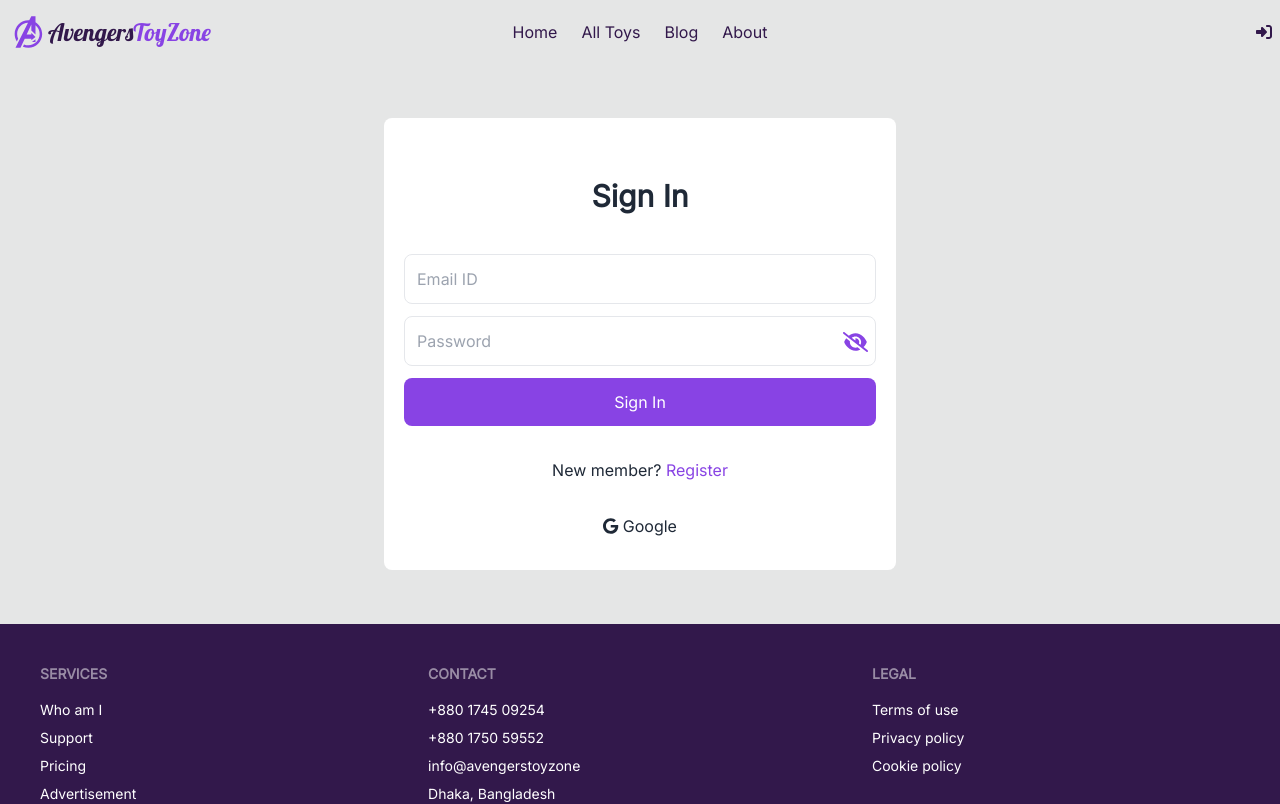
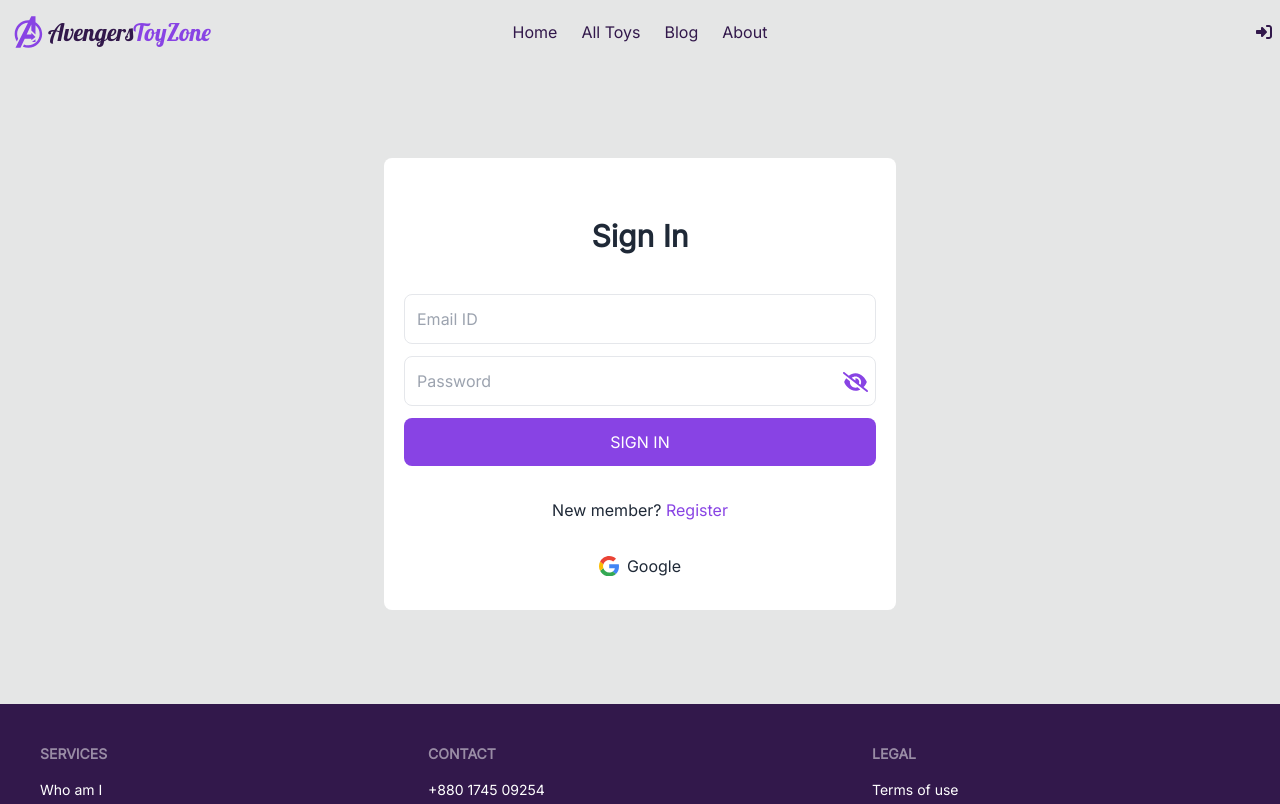
Before and after one commit to MehediHasan95/avengers-toy-zone-client, a React (Vite) app: page /authentication in a window 1280 px wide. Shown: the top 804 px of the page. Built offline with nearby package versions, Linux system fonts and the light colour scheme; no server answers.

Commit message:
sign up sign in and error page complete

```diff
--- a/src/components/auth/Authentication.jsx
+++ b/src/components/auth/Authentication.jsx
@@ -1,8 +1,8 @@
-import { faGoogle } from "@fortawesome/free-brands-svg-icons";
 import { faEye, faEyeSlash } from "@fortawesome/free-solid-svg-icons";
 import { FontAwesomeIcon } from "@fortawesome/react-fontawesome";
 import { useContext, useState } from "react";
 import { AuthContext } from "../../provider/AuthProvider";
+import { useLocation, useNavigate } from "react-router-dom";
 
 const Authentication = () => {
   const [toggle, setToggle] = useState(false);
@@ -13,8 +13,13 @@ const Authentication = () => {
   const { userSignUp, userProfileUpdate, userSignIn, signInWithGoogle } =
     useContext(AuthContext);
 
+  const navigate = useNavigate();
+  const location = useLocation();
+  const from = location?.state?.from?.pathname || "/";
+
   const handleAuthentication = (e) => {
     e.preventDefault();
+    setLoader(true);
     const displayName = e?.target?.displayName?.value;
     const email = e?.target?.email?.value;
     const password = e?.target?.password?.value;
@@ -23,13 +28,30 @@ const Authentication = () => {
     if (displayName && photoURL) {
       userSignUp(email, password)
         .then(() => {
-          userProfileUpdate(displayName, photoURL);
+          userProfileUpdate(displayName, photoURL)
+            .then(() => {
+              navigate(from, { replace: true });
+              setLoader(false);
+            })
+            .catch((err) => {
+              setMessage(err.code);
+              setLoader(false);
+            });
         })
         .catch((err) => {
           setMessage(err);
+          setLoader(false);
         });
     } else {
-      console.log("login");
+      userSignIn(email, password)
+        .then(() => {
+          navigate(from, { replace: true });
+          setLoader(false);
+        })
+        .catch((err) => {
+          setMessage(err.code);
+          setLoader(false);
+        });
     }
   };
 
@@ -40,7 +62,7 @@ const Authentication = () => {
   };
 
   return (
-    <div className="px-2 lg:px-0 max-w-8xl mx-auto min-h-[70vh] grid place-items-center">
+    <div className="px-2 lg:px-0 max-w-8xl mx-auto min-h-[70vh] my-10 grid place-items-center">
       <div className="w-10/12 lg:w-2/5 bg-base-100 p-5 rounded-lg">
         <form onSubmit={handleAuthentication}>
           <h1 className="text-center text-3xl font-bold my-10">
@@ -88,8 +110,24 @@ const Authentication = () => {
               required
             />
           )}
-          <button className="w-full p-3 mb-3 bg-blueViolet text-white rounded-lg">
-            Sign In
+          <button className="w-full p-3 mb-3 bg-blueViolet text-white rounded-lg uppercase">
+            {toggle ? (
+              <>
+                {loader ? (
+                  <span className="loading loading-bars loading-xs"></span>
+                ) : (
+                  "Register"
+                )}
+              </>
+            ) : (
+              <>
+                {loader ? (
+                  <span className="loading loading-bars loading-xs"></span>
+                ) : (
+                  "Sign In"
+                )}
+              </>
+            )}
           </button>
         </form>
         <p className="text-red-500 text-center">{message}</p>
@@ -97,17 +135,47 @@ const Authentication = () => {
           {toggle ? "Already member?" : "New member?"}{" "}
           <button
             onClick={() => setToggle(!toggle)}
-            className="text-blueViolet hover:font-bold hover:underline"
+            className="text-blueViolet hover:font-bold hover:underline border-none outline-none"
           >
             {toggle ? "SignIn" : "Register"}
           </button>
         </p>
 
-        <div>
-          <button onClick={handleGoogleSignIn} className="w-full p-3">
-            <FontAwesomeIcon icon={faGoogle} /> Google
+        {toggle || (
+          <button
+            onClick={handleGoogleSignIn}
+            className="w-full p-3 border-none outline-none flex justify-center items-center hover:text-blueViolet"
+          >
+            <svg
+              xmlns="http://www.w3.org/2000/svg"
+              viewBox="0 0 326667 333333"
+              shapeRendering="geometricPrecision"
+              textRendering="geometricPrecision"
+              imageRendering="optimizeQuality"
+              fillRule="evenodd"
+              clipRule="evenodd"
+              width={20}
+            >
+              <path
+                d="M326667 170370c0-13704-1112-23704-3518-34074H166667v61851h91851c-1851 15371-11851 38519-34074 54074l-311 2071 49476 38329 3428 342c31481-29074 49630-71852 49630-122593m0 0z"
+                fill="#4285f4"
+              />
+              <path
+                d="M166667 333333c44999 0 82776-14815 110370-40370l-52593-40742c-14074 9815-32963 16667-57777 16667-44074 0-81481-29073-94816-69258l-1954 166-51447 39815-673 1870c27407 54444 83704 91852 148890 91852z"
+                fill="#34a853"
+              />
+              <path
+                d="M71851 199630c-3518-10370-5555-21482-5555-32963 0-11482 2036-22593 5370-32963l-93-2209-52091-40455-1704 811C6482 114444 1 139814 1 166666s6482 52221 17777 74814l54074-41851m0 0z"
+                fill="#fbbc04"
+              />
+              <path
+                d="M166667 64444c31296 0 52406 13519 64444 24816l47037-45926C249260 16482 211666 1 166667 1 101481 1 45185 37408 17777 91852l53889 41853c13520-40185 50927-69260 95001-69260m0 0z"
+                fill="#ea4335"
+              />
+            </svg>
+            <span className="ps-2">Google</span>
           </button>
-        </div>
+        )}
       </div>
     </div>
   );
--- /dev/null
+++ b/src/components/pages/AddToy.jsx
@@ -0,0 +1,9 @@
+const AddToy = () => {
+  return (
+    <div>
+      <h1>AddToys</h1>
+    </div>
+  );
+};
+
+export default AddToy;
--- /dev/null
+++ b/src/components/shared/ErrorPage.jsx
@@ -0,0 +1,28 @@
+import { useLocation, useNavigate, useRouteError } from "react-router-dom";
+import errPic from "../../assets/error.svg";
+
+const ErrorPage = () => {
+  const error = useRouteError();
+
+  const navigate = useNavigate();
+  const location = useLocation();
+  const from = location?.state?.from?.pathname || "/";
+
+  return (
+    <div className="min-h-screen grid place-items-center">
+      <div className="text-center">
+        <img src={errPic} alt="error_picture" />
+        <p>Sorry, an unexpected error has occurred.</p>
+        <p>{error.statusText || error.message}</p>
+        <button
+          onClick={() => navigate(from, { replace: true })}
+          className="w-3/6 p-2 rounded-lg my-3 bg-blueViolet text-white"
+        >
+          Back
+        </button>
+      </div>
+    </div>
+  );
+};
+
+export default ErrorPage;
--- a/src/components/shared/Navbar.jsx
+++ b/src/components/shared/Navbar.jsx
@@ -10,6 +10,8 @@ import { AuthContext } from "../../provider/AuthProvider";
 
 const Navbar = () => {
   const { user, userSignOut } = useContext(AuthContext);
+
+  console.log(user);
 
   const active = "px-3 text-blueViolet underline font-bold";
   const inActive = "px-3";
--- /dev/null
+++ b/src/router/PrivateRouter.jsx
@@ -0,0 +1,22 @@
+import { useContext } from "react";
+import { AuthContext } from "../provider/AuthProvider";
+import { Navigate, useLocation } from "react-router-dom";
+
+const PrivateRouter = ({ children }) => {
+  const { user, loading } = useContext(AuthContext);
+  const location = useLocation();
+
+  if (loading) {
+    return (
+      <div className="min-h-[70vh] grid place-items-center">
+        <span className="loading loading-spinner loading-lg"></span>
+      </div>
+    );
+  } else if (user) {
+    return children;
+  } else {
+    return <Navigate to="/authentication" state={{ from: location }} replace />;
+  }
+};
+
+export default PrivateRouter;
--- a/src/router/Router.jsx
+++ b/src/router/Router.jsx
@@ -3,11 +3,15 @@ import Root from "../layout/Root";
 import AllToys from "../components/pages/AllToys";
 import Home from "../components/pages/Home";
 import Authentication from "../components/auth/Authentication";
+import AddToy from "../components/pages/AddToy";
+import PrivateRouter from "./PrivateRouter";
+import ErrorPage from "../components/shared/ErrorPage";
 
 const router = createBrowserRouter([
   {
     path: "/",
     element: <Root />,
+    errorElement: <ErrorPage />,
     children: [
       {
         path: "/",
@@ -18,6 +22,14 @@ const router = createBrowserRouter([
         element: <AllToys />,
       },
       {
+        path: "addtoy",
+        element: (
+          <PrivateRouter>
+            <AddToy />
+          </PrivateRouter>
+        ),
+      },
+      {
         path: "authentication",
         element: <Authentication />,
       },
```
Also changed, not shown: src/assets/error.svg (added).
